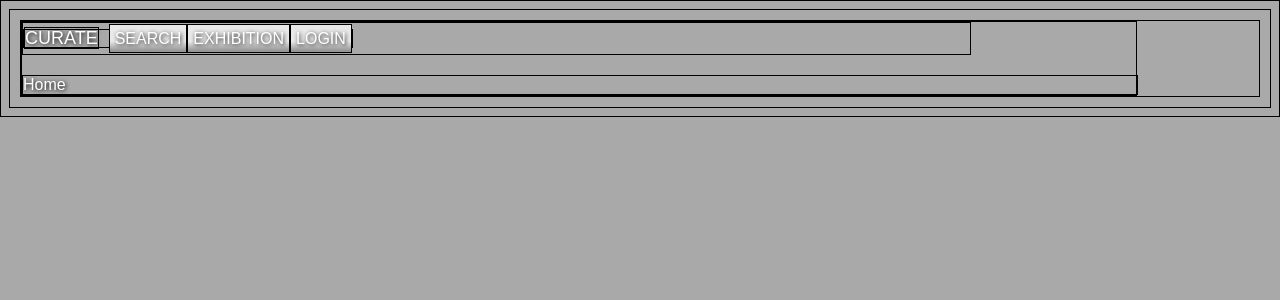
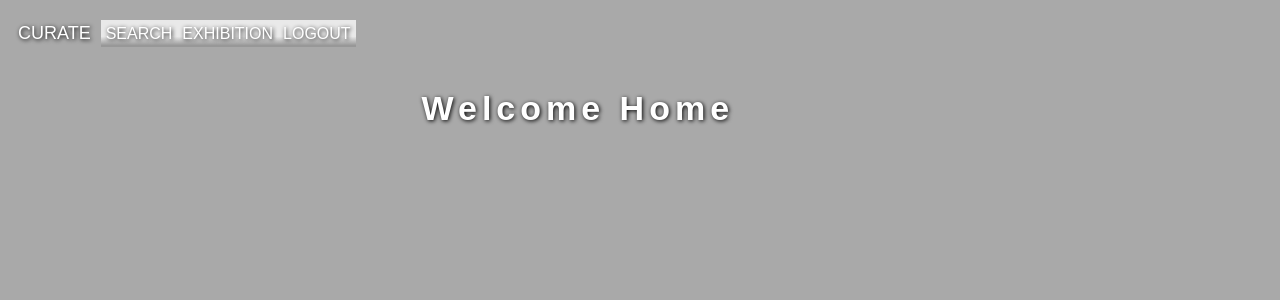
Before and after one commit to amodttech/Curate-frontend, a React (Create React App) app: page / in a window 1280 px wide. Shown: the top 300 px of the page. Built offline with nearby package versions, Linux system fonts and the light colour scheme; no server answers.

Commit message:
added intiail fetch

```diff
--- a/src/components/App.js
+++ b/src/components/App.js
@@ -1,4 +1,4 @@
-import React, {useState} from 'react';
+import React, {useState, useEffect} from 'react';
 import { Route, Switch } from 'react-router-dom';
 
 import NavBar from "./NavBar";
@@ -8,8 +8,20 @@ import Profile from "./Profile";
 import Search from "./Search";
 
 function App() {
+  ////  STATES
+  const [login, setLogin] = useState([])
+  const [allExhibittions, setAllExhibitions] = useState([])
 
-  const [login, setLogin] = useState(null)
+  ////  USE EFFECTS
+  useEffect(() => {   ///// Initial Fetch for Exhibitions Index
+    fetch("http://localhost:3000/exhibitions")
+    .then((r) => r.json())
+    .then((data) => {
+        console.log(data)
+    })
+  }, [])
+
+
 
 
   return (
@@ -22,7 +34,8 @@ function App() {
       <div className="app-body">
         <Switch>
           <Route exact path="/">
-            <Home />
+            <Home
+              login={login}/>
           </Route>
           <Route exact path="/login">
             <Login
--- a/src/components/Home.js
+++ b/src/components/Home.js
@@ -1,10 +1,14 @@
 import React from 'react';
+import '../stylesheets/home.css'
 
-function Home() {
+function Home({login}) {
+
+  const display_name = login.display_name || ''
+
   return (
-    <>
-      Home
-    </>
+    <div className="home-container">
+      <h1>Welcome Home{display_name ? `, ${display_name}` : null}</h1>
+    </div>
   );
 }
 
--- a/src/index.css
+++ b/src/index.css
@@ -1,4 +1,4 @@
-* { border: 1px solid black; }
+/* * { border: 1px solid black; } */
 
 body {
   font-family: Arial, Helvetica, sans-serif;
--- /dev/null
+++ b/src/stylesheets/home.css
@@ -0,0 +1,5 @@
+.home-container {
+    display: flex;
+    flex-direction: column;
+    text-align: center;
+}
--- a/src/stylesheets/login.css
+++ b/src/stylesheets/login.css
@@ -7,10 +7,6 @@
 input {
     width: 200px;
 }
-button {
-
-}
-
 h1 {
     margin: 20px;
 }
```
Also changed, not shown: src/components/Exhibit/EditExhibit.js (renamed from src/components/EditExhibit.js), src/components/Exhibit/Exhibit.js (renamed from src/components/Exhibit.js).
